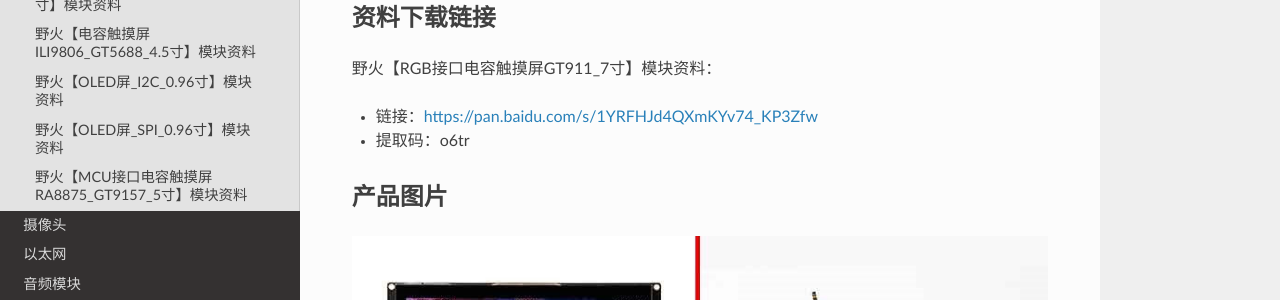
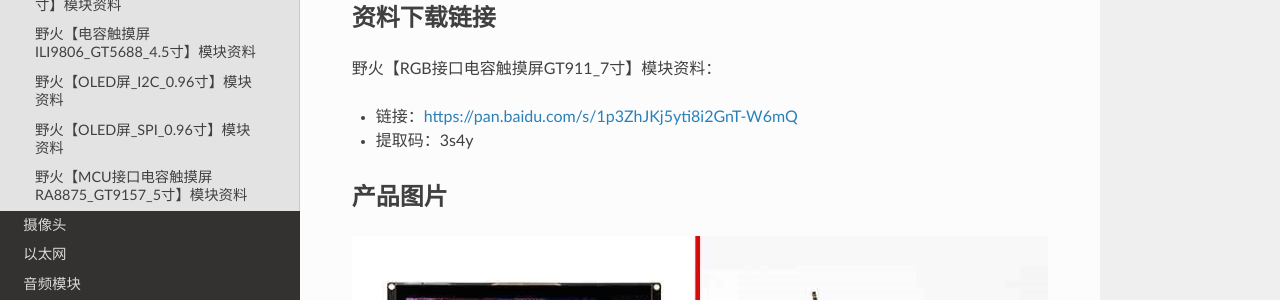
Before and after one commit to Embedfire/ebf_products, a Sphinx documentation site: the page built from documentation/module/screen/gt911_7.rst, in a window 1280 px wide and 900 px high. Shown: the part 170-470 px from the top of the window. Built offline with Sphinx 7.4.7 and the Read the Docs theme 2.0.0, drawn with Linux system fonts in a browser that asks for light colours; pages that are not in the unit, such as notebooks, are missing from menus.

Commit message:
Update gt911_7.rst

```diff
--- a/documentation/module/screen/gt911_7.rst
+++ b/documentation/module/screen/gt911_7.rst
@@ -7,9 +7,8 @@
 
 野火【RGB接口电容触摸屏GT911_7寸】模块资料：
 
-- 链接：https://pan.baidu.com/s/1YRFHJd4QXmKYv74_KP3Zfw
-- 提取码：o6tr
-
+- 链接：https://pan.baidu.com/s/1p3ZhJKj5yti8i2GnT-W6mQ
+- 提取码：3s4y
 产品图片
 --------
 
```
